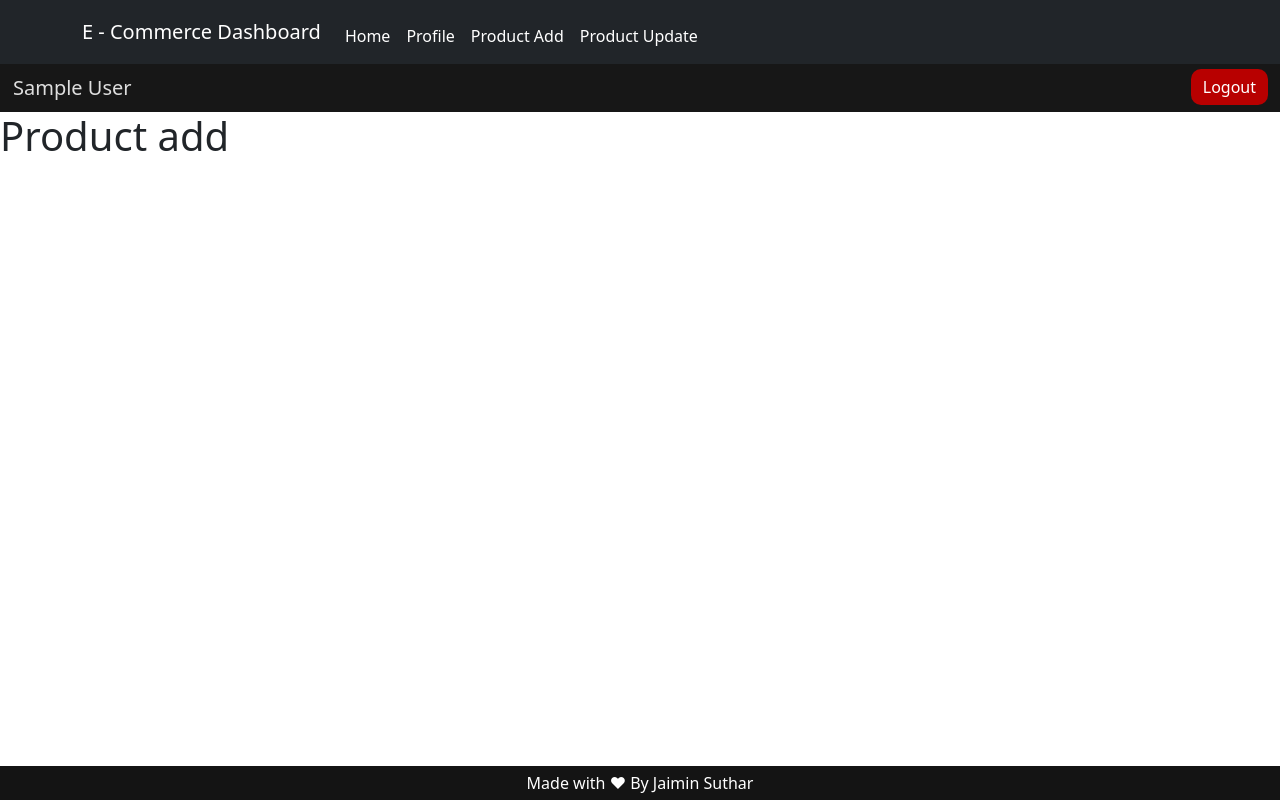
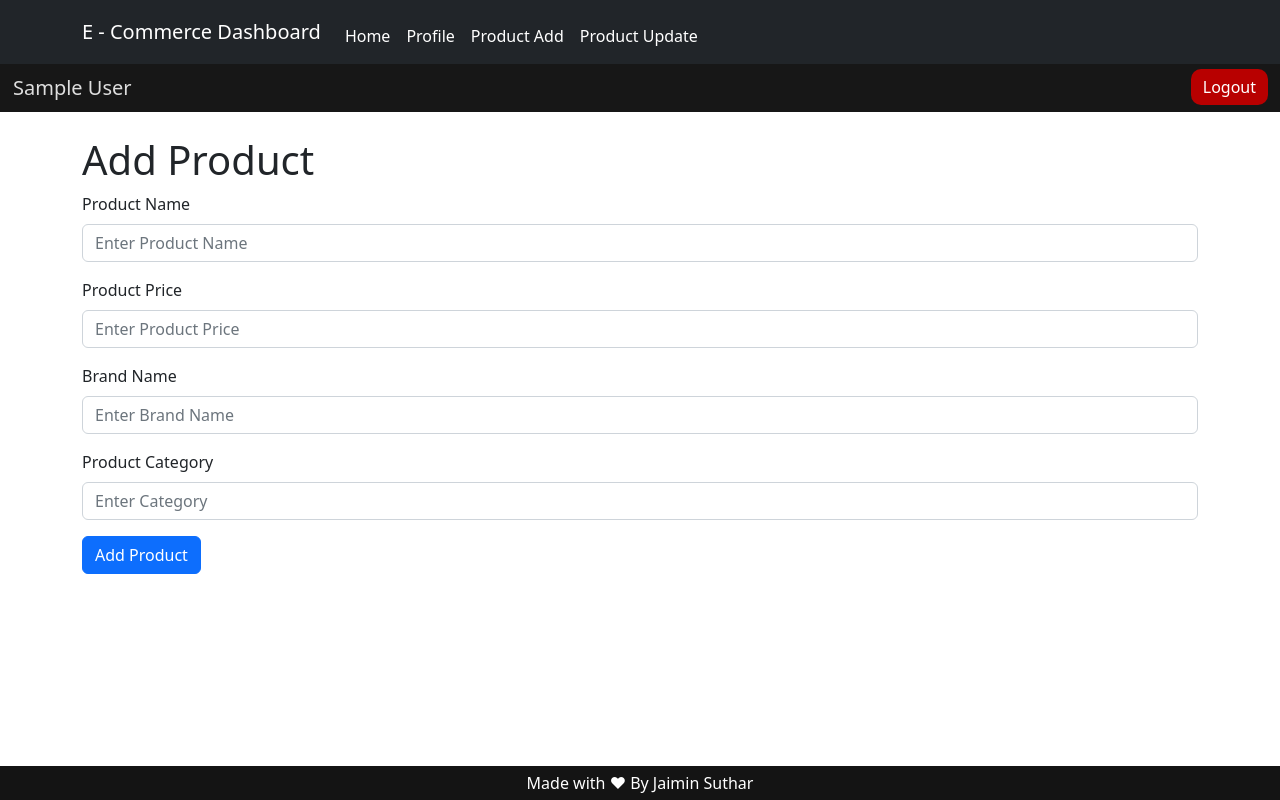
Before and after one commit to Jaimin78/E-Commerce-Dashboard, a React (Vite) app: page /add in a window 1280 px wide. Built offline with nearby package versions, Linux system fonts and the light colour scheme; sample sign-in values are in the browser's storage.

Commit message:
Created Add Product Page

```diff
--- /dev/null
+++ b/src/AddProduct.jsx
@@ -0,0 +1,67 @@
+import React, { useState } from 'react';
+import { Form, Button, Container } from 'react-bootstrap';
+
+const AddProduct = () => {
+  const [name, setName] = useState("");
+  const [price, setPrice] = useState("");
+  const [brand, setBrand] = useState("");
+  const [category, setCategory] = useState("");
+
+  const addProduct = () => {
+    console.log(name, price, brand, category)
+  }
+
+  return (
+    <>
+      <Container className="my-4">
+        <h1>Add Product</h1>
+        <Form.Group className="mb-3" controlId="formBasicText">
+          <Form.Label>Product Name</Form.Label>
+          <Form.Control
+            type="text"
+            placeholder="Enter Product Name"
+            value={name}
+            onChange={(e) => setName(e.target.value)}
+          />
+        </Form.Group>
+
+        <Form.Group className="mb-3" controlId="formBasicText">
+          <Form.Label>Product Price</Form.Label>
+          <Form.Control
+            type="text"
+            placeholder="Enter Product Price"
+            value={price}
+            onChange={(e) => setPrice(e.target.value)}
+          />
+        </Form.Group>
+
+        <Form.Group className="mb-3" controlId="formBasicText">
+          <Form.Label>Brand Name</Form.Label>
+          <Form.Control
+            type="text"
+            placeholder="Enter Brand Name"
+            value={brand}
+            onChange={(e) => setBrand(e.target.value)}
+          />
+        </Form.Group>
+
+        <Form.Group className="mb-3" controlId="formBasicText">
+          <Form.Label>Product Category</Form.Label>
+          <Form.Control
+            type="text"
+            placeholder="Enter Category"
+            value={category}
+            onChange={(e) => setCategory(e.target.value)}
+          />
+        </Form.Group>
+
+        <Button variant="primary" type="submit"
+          onClick={addProduct}>
+          Add Product
+        </Button>
+      </Container>
+    </>
+  )
+}
+
+export default AddProduct;
--- a/src/App.jsx
+++ b/src/App.jsx
@@ -4,6 +4,7 @@ import Footer from './Footer';
 import Register from './Register';
 import PrivateComponent from './PrivateComponent';
 import Login from './Login';
+import AddProduct from './AddProduct';
 import { BrowserRouter, Routes, Route } from 'react-router-dom';
 
 function App() {
@@ -15,7 +16,7 @@ function App() {
           <Route element={<PrivateComponent />} >
            <Route path="/" element= {<h1>Home</h1>} />
            <Route path="/profile" element= {<h1>Profile</h1>} />
-           <Route path="/add" element= {<h1>Product add</h1>} />
+           <Route path="/add" element= {<AddProduct />} />
            <Route path="/update" element= {<h1>Product update</h1>} />
           </Route>
 
```
